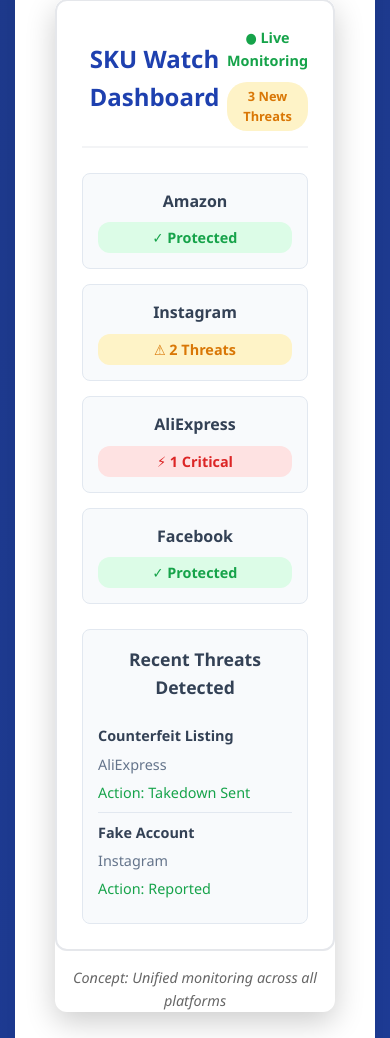
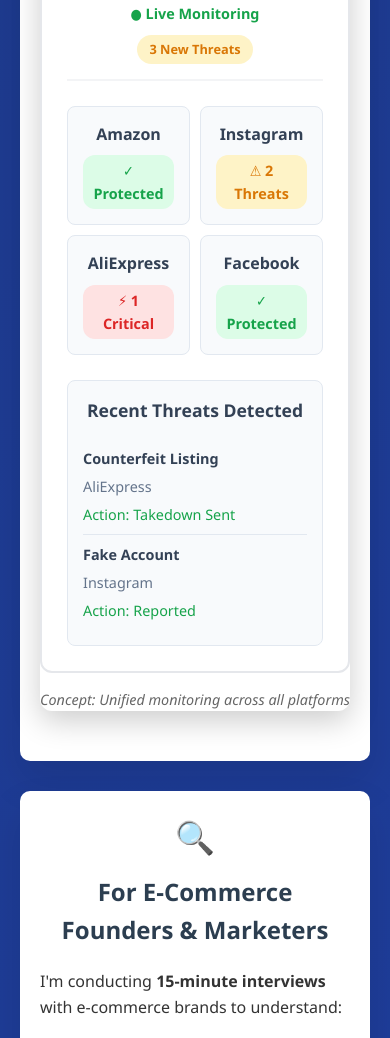
Before and after one commit to pamelaireri/sku-watch, a plain HTML site: page index.html in a window 390 px wide. Shown: the part 741-1779 px from the top of the page. Drawn offline with Linux system fonts and the light colour scheme.

Commit message:
add responsive layout to css

```diff
--- a/styles.css
+++ b/styles.css
@@ -13,8 +13,8 @@
 }
 
 .container {
-    max-width: 800px;
-    margin: 0 auto;
+    max-width: 100%;
+    margin: 0;
     padding: 20px;
 }
 
@@ -25,6 +25,10 @@
     margin-bottom: 30px;
     box-shadow: 0 20px 40px rgba(0, 0, 0, 0.1);
     text-align: center;
+    max-width: 1200px;
+    margin-left: auto;
+    margin-right: auto;
+    margin-bottom: 30px;
 }
 
 .header h1 {
@@ -65,6 +69,10 @@
     padding: 40px;
     margin-bottom: 30px;
     box-shadow: 0 20px 40px rgba(0, 0, 0, 0.1);
+    max-width: 1200px;
+    margin-left: auto;
+    margin-right: auto;
+    margin-bottom: 30px;
 }
 
 .section h3 {
@@ -144,6 +152,12 @@
     gap: 30px;
 }
 
+@media (max-width: 992px) {
+    .about-section {
+        grid-template-columns: 1fr;
+    }
+}
+
 .about-sku-watch, .about-founder {
     background: #eff6ff;
     padding: 25px;
@@ -163,6 +177,9 @@
     padding: 30px;
     text-align: center;
     backdrop-filter: blur(10px);
+    max-width: 1200px;
+    margin-left: auto;
+    margin-right: auto;
 }
 
 .footer h4 {
@@ -199,7 +216,7 @@
 /* Dashboard Mockup Styles */
 .hero-image {
     width: 100%;
-    max-width: 700px;
+    max-width: 900px;
     margin: 30px auto;
     border-radius: 12px;
     box-shadow: 0 10px 30px rgba(0, 0, 0, 0.2);
@@ -341,6 +358,17 @@
 }
 
 /* Responsive Design */
+@media (max-width: 1200px) {
+    .container {
+        padding: 15px;
+    }
+
+    .header, .section, .footer {
+        margin-left: 15px;
+        margin-right: 15px;
+    }
+}
+
 @media (max-width: 768px) {
     .header h1 {
         font-size: 2rem;
@@ -360,11 +388,13 @@
     }
 
     .container {
-        padding: 15px;
+        padding: 10px;
     }
 
-    .section {
+    .section, .header, .footer {
         padding: 25px;
+        margin-left: 10px;
+        margin-right: 10px;
     }
 
     .threat-item {
@@ -377,4 +407,41 @@
         flex-direction: column;
         gap: 10px;
     }
+
+    .mission-statement {
+        font-size: 1.1rem;
+    }
+
+    .section h3 {
+        font-size: 1.5rem;
+        flex-direction: column;
+        text-align: center;
+        gap: 10px;
+    }
 }
+
+@media (max-width: 480px) {
+    .header h1 {
+        font-size: 1.8rem;
+    }
+
+    .section, .header, .footer {
+        padding: 20px;
+        border-radius: 10px;
+    }
+
+    .platform-grid {
+        grid-template-columns: 1fr 1fr;
+        gap: 10px;
+    }
+
+    .collaborator-list {
+        grid-template-columns: 1fr;
+    }
+
+    .dashboard-header {
+        flex-direction: column;
+        gap: 15px;
+        text-align: center;
+    }
+}
```
